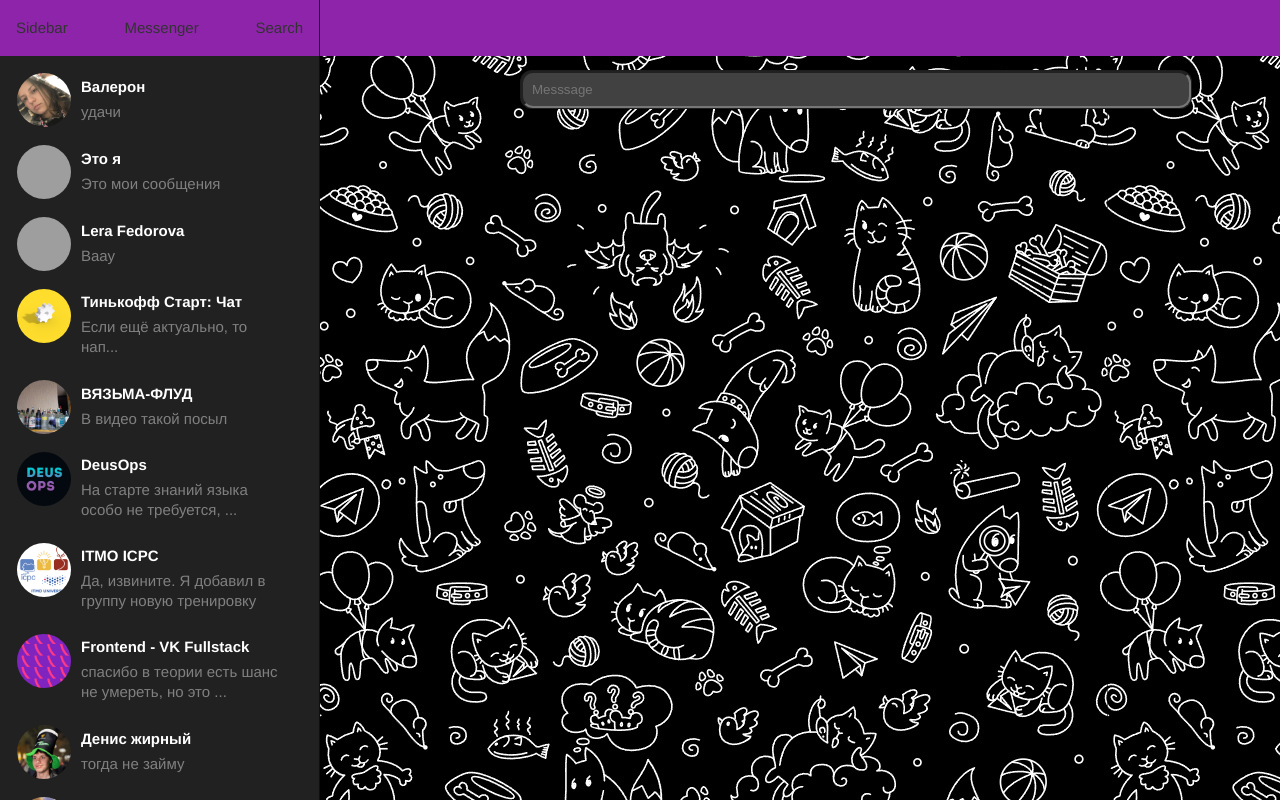
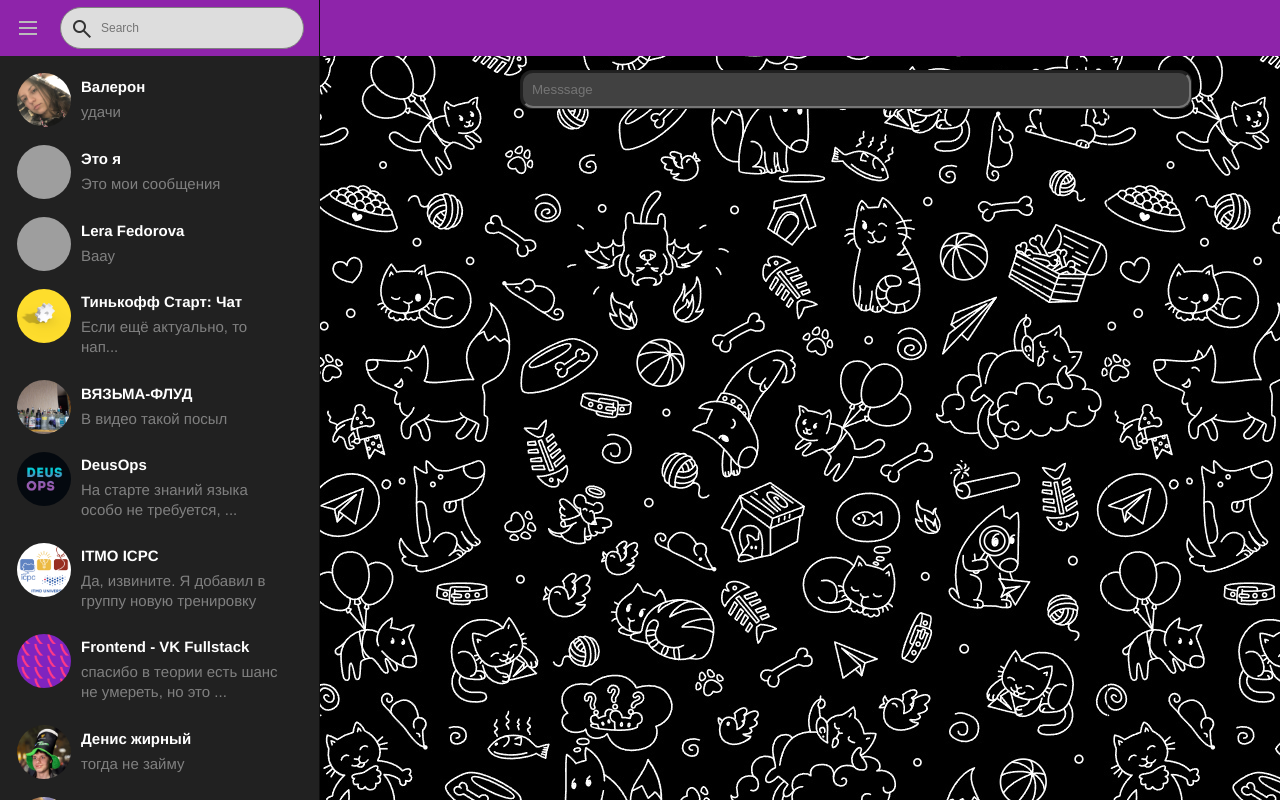
Before and after one commit to DoKep2/2022-2-VK-EDU-FS-Frontend-S-ELIZBARASHVILI, a website built with webpack: page simple-chat/src/index.html in a window 1280 px wide. Built offline with nearby package versions, Linux system fonts and the light colour scheme; grey boxes are pictures that could not be loaded.

Commit message:
feature/hw3-add-sidebar-icons

```diff
--- a/simple-chat/src/index.css
+++ b/simple-chat/src/index.css
@@ -50,11 +50,11 @@ body {
     display: flex;
     flex-direction: row;
     align-items: center;
-    justify-content: space-between;
     top: 0;
     position: fixed;
     width: 25%;
     border-right: 1px solid #0f0f0f;
+    justify-content: start;
 }
 
 .header {
@@ -63,8 +63,23 @@ body {
     background-color: #8E24AA;
 }
 
+.burger {
+    color: #bbb
+}
+
 .search {
-
+    background-color: #ddd;
+    margin-left: 20px;
+    margin-right: 8px;
+    border-radius: 22px;
+    width: 100%;
+    height: 42px;
+    display: flex;
+    padding-left: 40px;
+    align-items: center;
+    outline: none;
+    border: 1px solid gray;
+    font-size: 12px;
 }
 
 .chat-list {
@@ -215,3 +230,9 @@ p.me::before {
     border-radius: 0.75rem;
     outline: none;
 }
+
+.search-box {
+    position: relative;
+    width: 85%;
+
+}
--- a/simple-chat/src/index.html
+++ b/simple-chat/src/index.html
@@ -3,14 +3,17 @@
 <head lang="en">
     <meta charset="UTF-8">
     <title>Send a message</title>
+    <link href="https://fonts.googleapis.com/css2?family=Material+Symbols+Outlined" rel="stylesheet"/>
 </head>
 <body>
 <div class="sidebar">
     <div class="sidebar-header header">
-        Sidebar
-        <span>Messenger</span>
-        <div class="search">
-            Search
+        <div class="material-symbols-outlined burger">Dehaze</div>
+        <div class="search-box">
+            <i class="material-symbols-outlined" style="position: absolute; left: 30px; top: 10px">
+                Search
+            </i>
+            <input placeholder="Search" class="search">
         </div>
     </div>
     <div class="chat-list">
```
